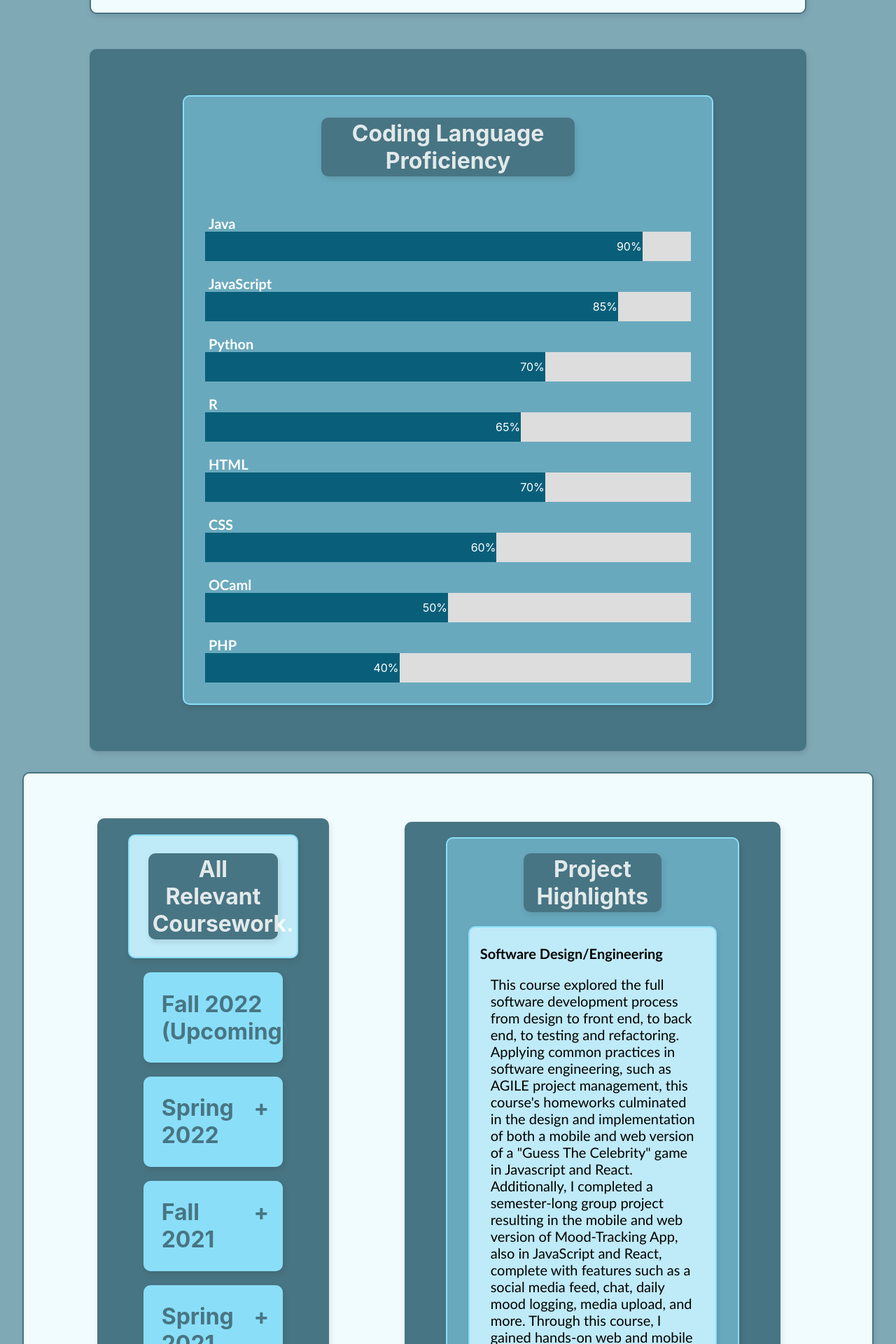
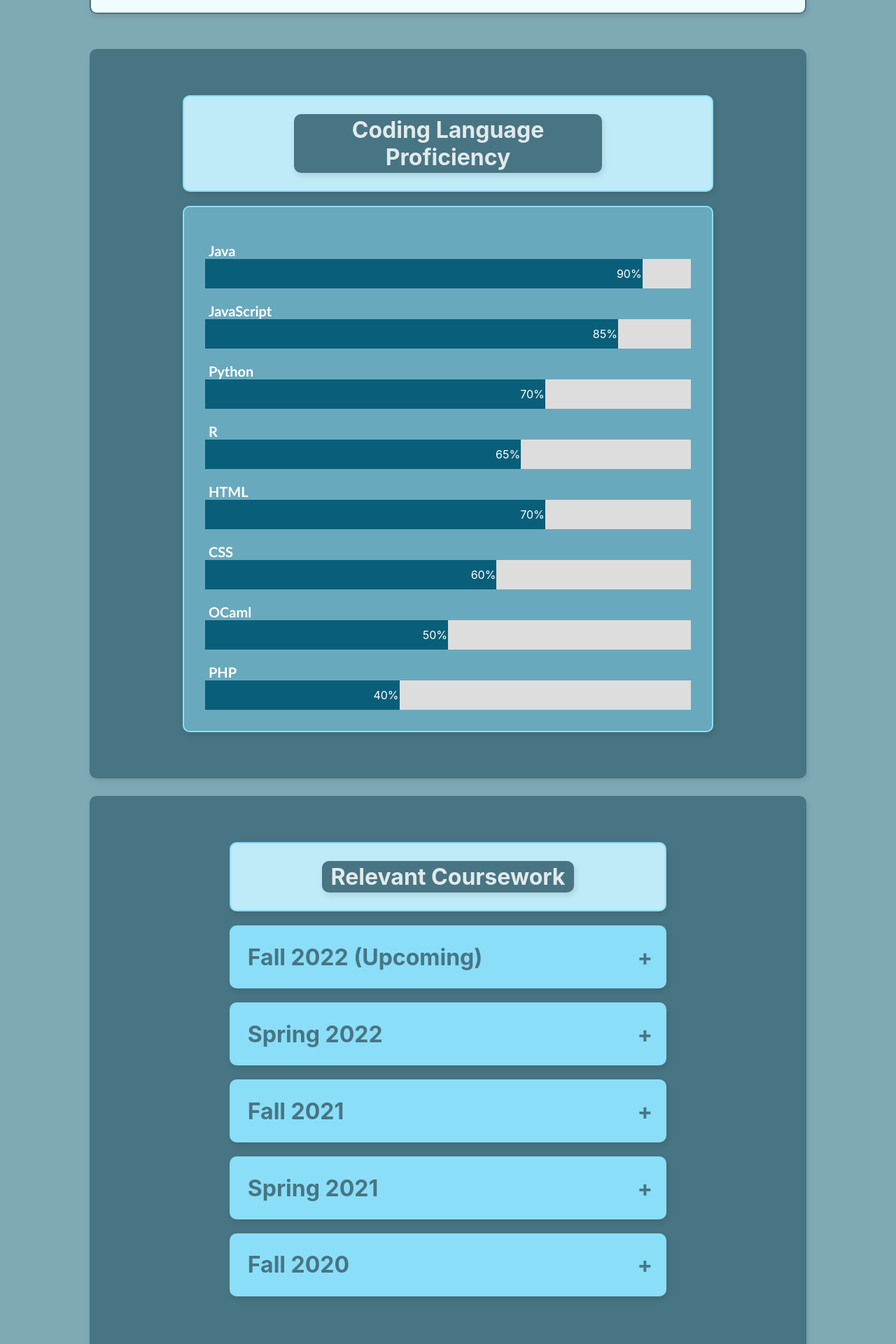
Before and after one commit to kepstein23/about-me-site, a React (Create React App) app: page / in a window 1280 px wide. Shown: the part 900-2820 px from the top of the page at 70% size. Built offline with nearby package versions, Linux system fonts and the light colour scheme.

Commit message:
update styling

```diff
--- a/src/App.js
+++ b/src/App.js
@@ -1,6 +1,6 @@
 import logo from './logo.svg';
 import './App.css';
-import React, {useEffect, useState} from 'react';
+import React, {useEffect, useState, useRef} from 'react';
 import {Button} from './components/Button';
 import headshot from "./headshot.jpg"
 import {AboutMe} from './components/AboutMe'
@@ -11,14 +11,20 @@ import { Experiences } from './components/Experiences';
 import { Languages } from './components/Languages';
 
 function App() {
+  const experiences = useRef(null);
   const storage = window.localStorage;
   const [toRender, setToRender] = useState(storage.getItem("toRender"))
+
   useEffect(() => {
     storage.setItem('toRender', "App")
   }, [])
   useEffect(() => {
     storage.setItem('toRender', toRender);
   })
+
+  const handleExperiences = () => {
+    experiences.current?.scrollIntoView({behavior: 'smooth'});
+  };
 
   // const [toRender, setToRender] = useState("App");
 
@@ -133,9 +139,16 @@ function App() {
             <Languages />
         </div>
         <br/>
-        <div className='box-light' style={{display: "flex", width: "95%", justifyContent: "space-between"}}>
+        <div>
           <AllCourses />
+        </div>
+        <br/>
+        <div >
           <Coursework />
+        </div>
+        <br/>
+        <div>
+          <Experiences />
         </div>
 
       </div>
--- a/src/components/AllCourses.js
+++ b/src/components/AllCourses.js
@@ -86,9 +86,9 @@ export function AllCourses() {
     // </div>
         <div style={{display: "flex", justifyContent: "center"}}>
             <div className="box" style={{margin: "0px"}}>
-                <div className="solid-text" style={{}}>
-                    <h1 className="heading" style={{width: "85%", marginTop: "20px", marginBottom: "20px"}}>
-                        All Relevant Coursework.
+                <div className="solid-text" style={{width: "70%"}}>
+                    <h1 className="heading" style={{width: "60%", marginTop: "20px", marginBottom: "20px"}}>
+                        Relevant Coursework
                     </h1>
                 </div>
                 <br/>
--- a/src/components/Coursework.js
+++ b/src/components/Coursework.js
@@ -122,12 +122,16 @@ export function Coursework() {
           </div>
         </div> */}
         <div className="box" style={{padding: "20px"}}>
+          <div className="solid-text" style={{}}>
+            <h1 className="heading" style={{width: "50%", marginTop: "20px", marginBottom: "20px"}}>
+              Project Highlights
+            </h1>
+          </div>
+          <br/>
+
           <div className="textBox">
             <br />
-            <h1 className="heading">
-              Project Highlights
-            </h1>
-            <br/>
+
             {/* <div className="solid-text" style={{width: "90%"}}>
               <h3 className="subtitle">Programming Languages and Techniques II</h3>
               <br/>
@@ -211,6 +215,7 @@ export function Coursework() {
             <br/>
 
           </div>
+          <br/>
         </div>
       </div>
 
--- a/src/components/Experiences.js
+++ b/src/components/Experiences.js
@@ -73,10 +73,10 @@ export function Experiences() {
 
     return (
       <div>
-        <div className="menu-bar" style={{display:"flex", justifyContent:"center"}} >
-                {/* <div style={{padding:"5px"}}>
+        {/* <div className="menu-bar" style={{display:"flex", justifyContent:"center"}} >
+                <div style={{padding:"5px"}}>
                 <Button handleClick={() => handleComponent("Languages")} children="Campus Involvement" />
-                </div> */}
+                </div>
                 <div style={{padding:"5px"}}>
                 <Button className="button-dark" handleClick={() => handleComponent("Home")} children="Home" />
                 </div>
@@ -92,14 +92,16 @@ export function Experiences() {
                 <div style={{padding:"5px"}}>
                 <Button className="button-dark" handleClick={() => handleComponent("Experiences")} children="Recent Work Experience"/>
                 </div>
-            </div>
+            </div> */}
 
         <div className="box">
-          <div className="textBox">
-            <br />
-            <h1 className="heading">
+          <div className="solid-text" style={{}}>
+            <h1 className="heading" style={{width: "50%", marginTop: "20px", marginBottom: "20px"}}>
               Recent Work Experiences
             </h1>
+          </div>
+          <br/>
+          <div className="textBox">
             <br/>
             <div className="solid-text" style={{width: "90%"}}>
               <h3 className="subtitle">Computational Social Science Lab</h3>
@@ -195,7 +197,6 @@ export function Experiences() {
               <br />
             </div>
             <br/>
-
           </div>
         </div>
       </div>
--- a/src/components/Languages.js
+++ b/src/components/Languages.js
@@ -77,10 +77,16 @@ export function Languages() {
     return (
         <div>
             <div className="box">
+                <div className="solid-text" style={{width: "85%"}}>
+                    <h1 className="heading" style={{width: "60%", marginTop: "20px", marginBottom: "20px"}}>
+                        Coding Language Proficiency
+                    </h1>
+                </div>
+                <br/>
                 <div className="textBox" style={{padding: "5px"}}>
-                    <div style={{padding: "10px", display: "flex", marginTop: "15px"}}>
+                    {/* <div style={{padding: "10px", display: "flex", marginTop: "15px"}}>
                         <h1 className="heading" style={{}}>Coding Language Proficiency</h1>
-                    </div>
+                    </div> */}
 
                     <div style={{padding: "10px", margin: "15px"}}>
                         <h3 className="subtitle" style={{color:"white"}}>Java</h3>
```
